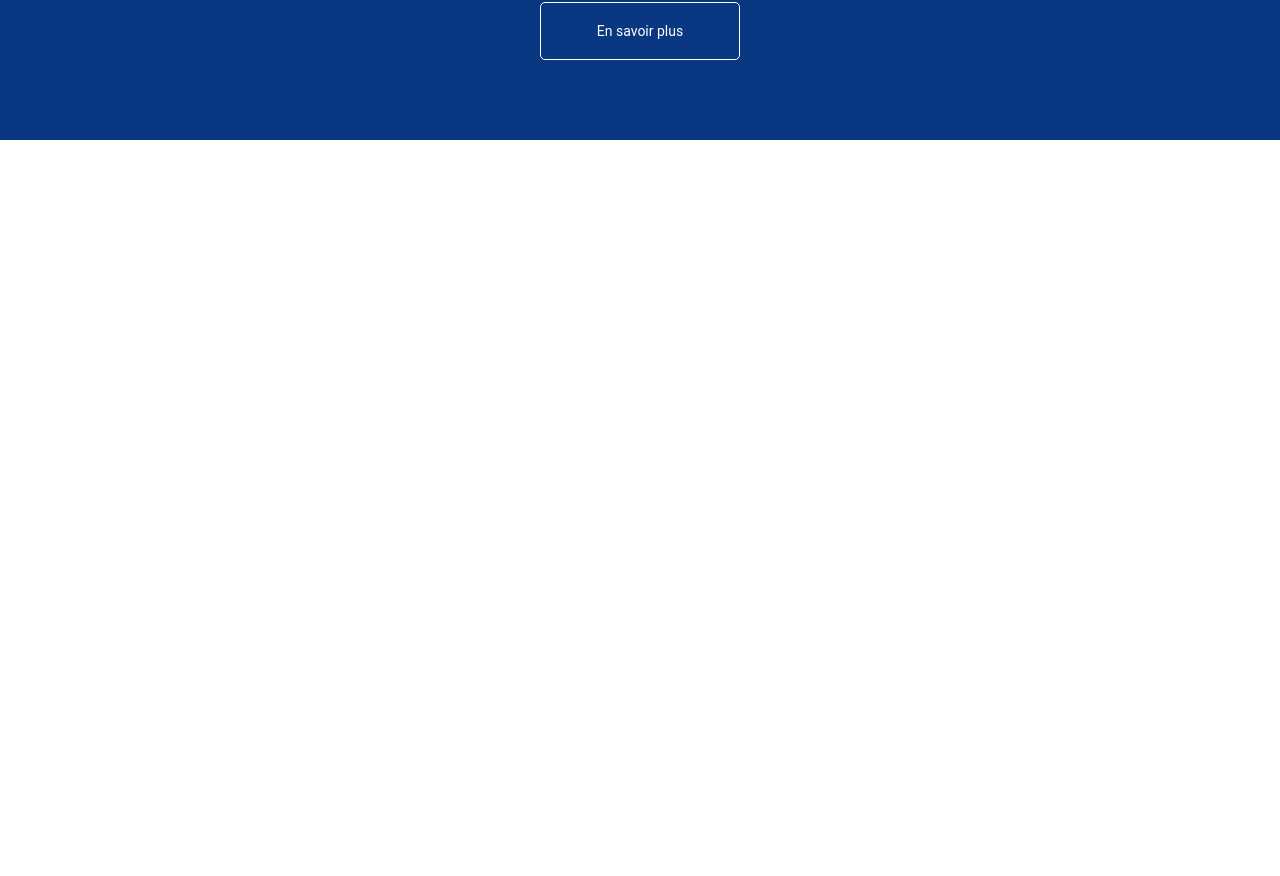
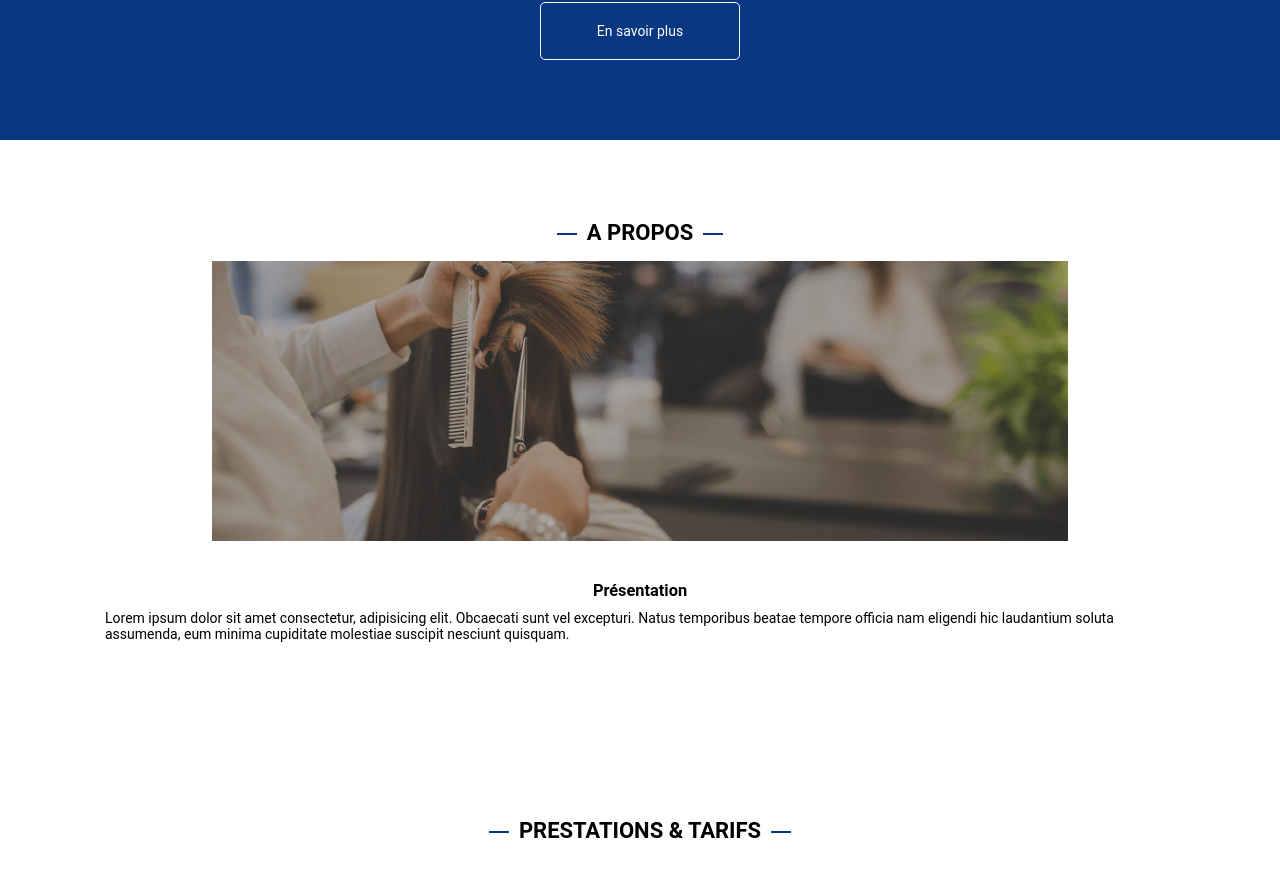
Before and after one commit to Skizx/High-tech, a React (Vite) app: page / in a window 1280 px wide. Shown: the part 988-1864 px from the top of the page. Before the commit the page ends 1128 px from the top, so only its background shows below. Built offline with nearby package versions, Linux system fonts and the light colour scheme.

Commit message:
About section

```diff
--- a/src/Components/About/About.jsx
+++ b/src/Components/About/About.jsx
@@ -1,11 +1,27 @@
-
+import './about.scss';
 
 const About = () => {
     return (
         <>
         <section id="about" className="about-block">
             <div className="wrapper">
-                <h2 className="about-title">A propos</h2>
+                <div className="flex-center_content">
+                    <h2 className="about-title txt-center">A propos</h2>
+                </div>
+                <div className="about-container">
+                    <div className="about-img">
+                        <img src="/src/images/Coiffeuse-bg-1.jpg" alt="Profil" />
+                    </div>
+                    <div className='about-content txt-center'>
+                        <h3>Présentation</h3>
+                    </div>
+                    <div className="about-content_text">
+                        <p>Lorem ipsum dolor sit amet consectetur, adipisicing elit. Obcaecati sunt vel excepturi.
+                            Natus temporibus beatae tempore officia nam eligendi hic laudantium soluta assumenda,
+                            eum minima cupiditate molestiae suscipit nesciunt quisquam.
+                        </p>
+                    </div>
+                </div>
             </div>
         </section>
         </>
--- /dev/null
+++ b/src/Components/About/about.scss
@@ -0,0 +1,46 @@
+@import '../../Styles/Utils/variables.scss';
+
+.about-block {
+    color: $color_black;
+    padding: 80px 0;
+}
+
+.about-title {
+    font-size: 22px;
+    text-transform: uppercase;
+    position: relative;
+}
+
+.about-title::after {
+    position: absolute;
+    content: "";
+    top: 50%;
+    height: 2px;
+    right: -30px;
+    left: auto;
+    width: 20px;
+    border-top: 2px solid #0a3782;
+}
+
+.about-title::before {
+    position: absolute;
+    content: "";
+    top: 50%;
+    height: 2px;
+    left: -30px;
+    right: auto;
+    width: 20px;
+    border-top: 2px solid #0a3782;
+}
+
+.about-img {
+    display: flex;
+    margin: 0 auto 40px;
+    width: 80%;
+    float: none;
+}
+
+.about-img img {
+    width: 100%;
+    height: auto;
+}
--- /dev/null
+++ b/src/Components/Prestation/Prestation.jsx
@@ -0,0 +1,17 @@
+import './prestation.scss';
+
+const Prestation = () => {
+    return (
+        <>
+        <section id="prestation" className="prestation-block">
+        <div className="wrapper">
+            <div className="txt-center flex-center_content">
+                <h3 className='prestation-title'>Prestations & Tarifs</h3>
+            </div>
+        </div>
+        </section>
+        </>
+    );
+};
+
+export default Prestation;
--- /dev/null
+++ b/src/Components/Prestation/prestation.scss
@@ -0,0 +1,34 @@
+@import '../../Styles/Utils/variables.scss';
+
+.prestation-block {
+    padding: 80px 0px;
+    color: $color_black;
+}
+
+.prestation-title {
+    font-size: 22px;
+    text-transform: uppercase;
+    position: relative;
+}
+
+.prestation-title::after {
+    position: absolute;
+    content: "";
+    top: 50%;
+    height: 2px;
+    right: -30px;
+    left: auto;
+    width: 20px;
+    border-top: 2px solid #0a3782;
+}
+
+.prestation-title::before {
+    position: absolute;
+    content: "";
+    top: 50%;
+    height: 2px;
+    left: -30px;
+    right: auto;
+    width: 20px;
+    border-top: 2px solid #0a3782;
+}
--- a/src/Pages/Home.jsx
+++ b/src/Pages/Home.jsx
@@ -1,9 +1,13 @@
+import About from "../Components/About/About";
 import Banner from "../Components/Banner/Banner";
+import Prestation from "../Components/Prestation/Prestation";
 
 const Home = () => {
     return (
         <>
          <Banner />
+         <About />
+         <Prestation />
         </>
     );
 };
```
Also changed, not shown: src/images/profil-pic.jpg (added).
